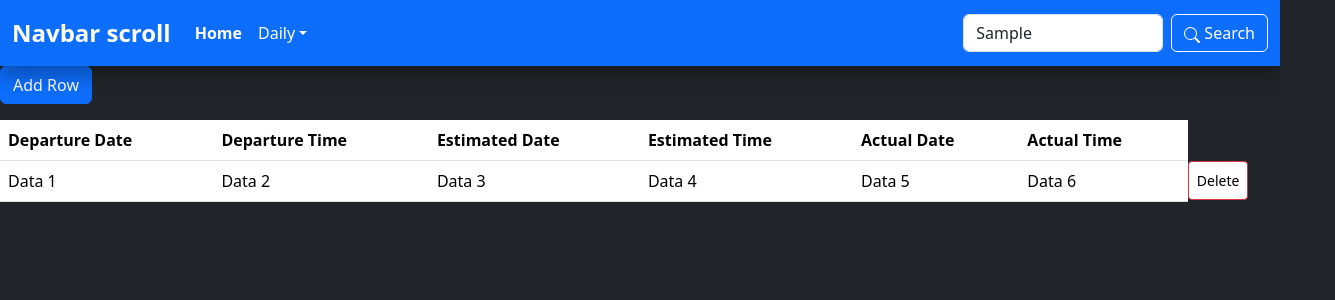
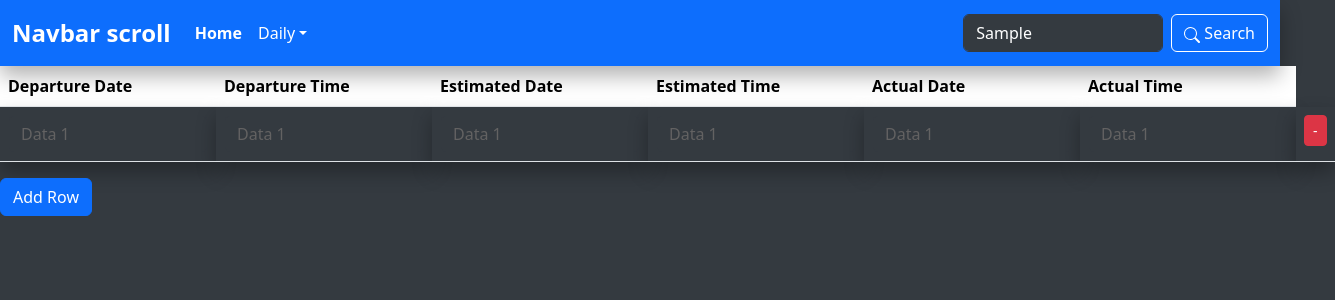
Before and after one commit to iqbalk18/AuthVerify, a React (Create React App) app in the folder frontend-project1/: page /dashboard in a window 1280 px wide. Both pictures are taken after typing "Sample" into the empty fields and a click on the button "Add Row". Shown: the top 300 px of the page, 1335 px wide, since content can reach past the window. Built offline with nearby package versions, Linux system fonts and the light colour scheme.

Commit message:
add new layout for table on dashboard

```diff
--- a/frontend-project1/src/screens/Dashboard.js
+++ b/frontend-project1/src/screens/Dashboard.js
@@ -13,7 +13,8 @@ function Dashboard() {
       column2: '',
       column3: '',
       column4: '',
-      column5: ''
+      column5: '',
+      column6: ''
     }]);
   };
 
@@ -108,7 +109,6 @@ function Dashboard() {
           </div>
         </div>
       </nav>
-      <button className="btn btn-primary mb-3" onClick={handleAddRow}>Add Row</button>
       <table className="table">
         <thead>
           <tr>
@@ -122,23 +122,71 @@ function Dashboard() {
         </thead>
         <tbody>
         {data.map((row, index) => (
-          <tr>
-            <td>Data 1</td>
-            <td>Data 2</td>
-            <td>Data 3</td>
-            <td>Data 4</td>
-            <td>Data 5</td>
-            <td>Data 6</td>
-                <button
-                  className="btn btn-danger btn-sm"
-                  onClick={() => handleDeleteRow(index)}
-                >
-                  Delete
+          <tr key={index}>
+          <td>
+            <input
+              type="text"
+              className="form-control"
+              placeholder={`Data ${index + 1}`}
+              value={row.column1}
+              onChange={(event) => handleInputChange(event, index, 'column1')}
+            />
+            </td>
+            <td>
+                <input
+                  type="text"
+                  className="form-control"
+                  placeholder={`Data ${index + 1}`}
+                  value={row.column2}
+                  onChange={(event) => handleInputChange(event, index, 'column2')}
+                />
+              </td>
+              <td>
+                <input
+                  type="text"
+                  className="form-control"
+                  placeholder={`Data ${index + 1}`}
+                  value={row.column3}
+                  onChange={(event) => handleInputChange(event, index, 'column3')}
+                />
+              </td>
+              <td>
+                <input
+                  type="text"
+                  className="form-control"
+                  placeholder={`Data ${index + 1}`}
+                  value={row.column4}
+                  onChange={(event) => handleInputChange(event, index, 'column4')}
+                />
+              </td>
+              <td>
+                <input
+                  type="text"
+                  className="form-control"
+                  placeholder={`Data ${index + 1}`}
+                  value={row.column5}
+                  onChange={(event) => handleInputChange(event, index, 'column5')}
+                />
+              </td>
+              <td>
+                <input
+                  type="text"
+                  className="form-control"
+                  placeholder={`Data ${index + 1}`}
+                  value={row.column6}
+                  onChange={(event) => handleInputChange(event, index, 'column6')}
+                />
+              </td>
+              <td>
+                <button className="btn btn-danger btn-sm"onClick={() => handleDeleteRow(index)}>
+                  -
                 </button>
+              </td>
           </tr>
           ))}
         </tbody>
       </table>
+      <button className="btn btn-primary mb-3" onClick={handleAddRow}>Add Row</button>
     </div>
   );
 }
--- a/frontend-project1/src/styles/Dashboard.css
+++ b/frontend-project1/src/styles/Dashboard.css
@@ -1,5 +1,5 @@
 body {
-  background-color: #212529;
+  background-color: #343a40;
 }
 
 /* Navbar */
@@ -54,3 +54,33 @@ body {
   background-color: #458bfa;
   color: white;
 }
+
+/* Table */
+
+.table td {
+  background-color: #343a40;
+  color: white;
+  box-shadow: 0px 10px 20px rgba(0, 0, 0, 0.3);
+}
+
+.form-control::placeholder {
+  color: rgb(99, 98, 98); /* Set the placeholder text color to white */
+}
+
+.form-control {
+  background-color: #343a40;
+  color: white;
+  border-color: #343a40;
+}
+
+.form-control:focus {
+  background-color: #272b30;
+  border-color: #343a40;
+  color: white;
+}
+
+.form-control:hover {
+  background-color: #272b30;
+  border-color: #343a40;
+  color: white;
+}
```
